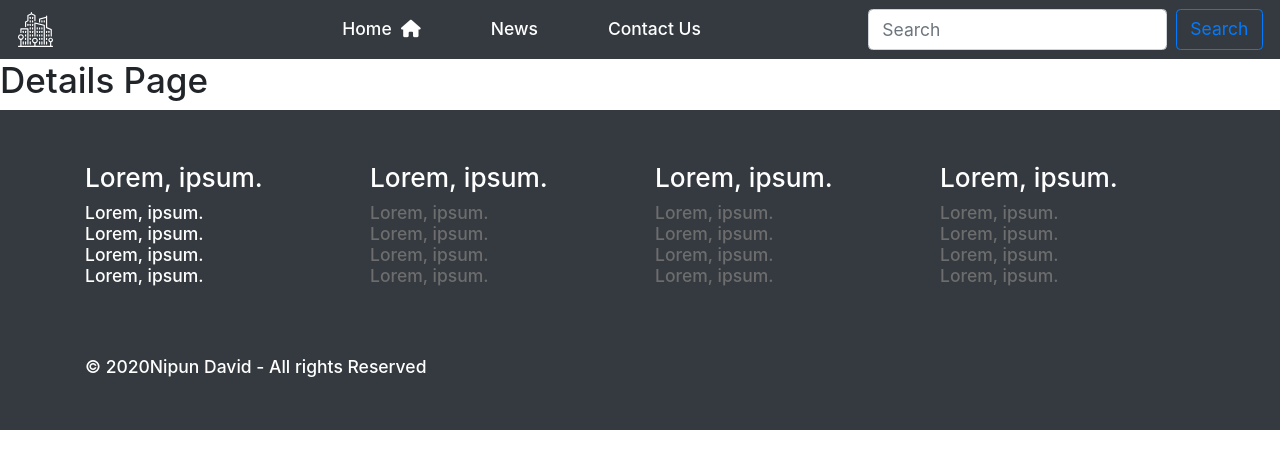
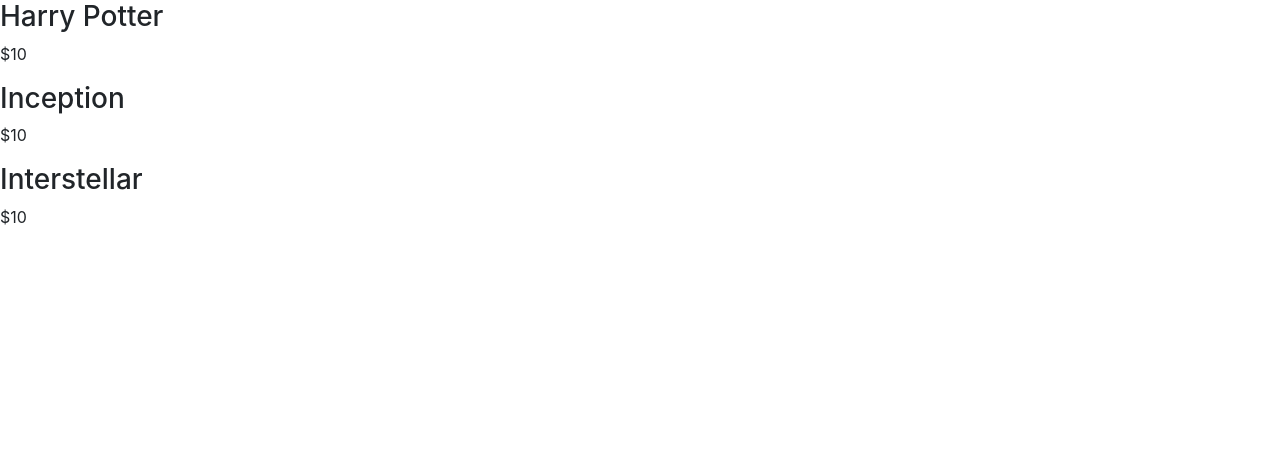
Before and after one commit to nipundavid/SPA_Portfolio, a React (Create React App) app in the folder spa-portfolio/: page /details in a window 1280 px wide. Shown: the top 468 px of the page. Built offline with nearby package versions, Linux system fonts and the light colour scheme.

Commit message:
Context Example

```diff
--- a/spa-portfolio/src/App.css
+++ b/spa-portfolio/src/App.css
@@ -6,9 +6,6 @@
     --mainBlue: #007bff;
 }
 
-* {
-    font-size: 17.5px;
-}
 
 .navbar-toggler:focus {
     outline: none
--- a/spa-portfolio/src/App.js
+++ b/spa-portfolio/src/App.js
@@ -11,20 +11,29 @@
 import News from "./Components/Pages/News";
 import Details from "./Components/Pages/Details";
 import NotFoundPage from "./Components/Pages/NotFoundPage";
+import MovieList from "./Test/MovieList";
+import Nav from "./Test/Nav";
+import { MovieProvider } from "./Test/MovieContext";
 
 function App() {
   return (
-    <h2>
-      <NavBar />
-      <Switch>
-        <Route exact path="/" component={Home}></Route>
-        <Route path="/news" component={News}></Route>
-        <Route path="/contacts" component={Contacts}></Route>
-        <Route path="/details" component={Details}></Route>
-        <Route component={NotFoundPage}></Route>
-      </Switch>
-      <Footer />
-    </h2>
+    // <div>
+    //   <NavBar />
+    //   <Switch>
+    //     <Route exact path="/" component={Home}></Route>
+    //     <Route path="/news" component={News}></Route>
+    //     <Route path="/contacts" component={Contacts}></Route>
+    //     <Route path="/details" component={Details}></Route>
+    //     <Route component={NotFoundPage}></Route>
+    //   </Switch>
+    //   <Footer />
+    // </div>
+    <div>
+      {/* <Nav></Nav> */}
+      <MovieProvider>
+        <MovieList> </MovieList>
+      </MovieProvider>
+    </div>
   );
 }
 
--- a/spa-portfolio/src/Components/Layouts/NavBar.js
+++ b/spa-portfolio/src/Components/Layouts/NavBar.js
@@ -2,7 +2,7 @@
 import logo from "../../logo.svg";
 import { Link } from "react-router-dom";
 
-function NavBar() {
+function NavBar(props) {
   return (
     <nav className="navbar navbar-expand-lg navbar-light bg-dark">
       <img src={logo} alt="logo" style={{ width: "35px" }}></img>
@@ -15,10 +15,11 @@
         aria-expanded="false"
         aria-label="Toggle navigation"
       >
-        // The hamburger icon
+        {/* The hamburger icon */}
         <i className="fas fa-bars" style={{ color: "#fff" }}></i>
       </button>
       {/* <span className="navbar-toggler-icon" /> */}
+      {props.name}
 
       <div className="collapse navbar-collapse ml-5" id="navbarTogglerDemo01">
         <Link className="navbar-brand" href="#"></Link>
--- /dev/null
+++ b/spa-portfolio/src/Test/Movie.js
@@ -0,0 +1,13 @@
+import React from "react";
+
+const Movie = ({ name, price }) => {
+  // state hook
+  return (
+    <div>
+      <h3>{name}</h3>
+      <p>{price}</p>
+    </div>
+  );
+};
+
+export default Movie;
--- /dev/null
+++ b/spa-portfolio/src/Test/MovieContext.js
@@ -0,0 +1,29 @@
+import React, { useState, createContext } from "react";
+
+export const MovieContext = createContext();
+
+export const MovieProvider = (props) => {
+  // state hook
+  const [movies, setMovies] = useState([
+    {
+      name: "Harry Potter",
+      price: "$10",
+      id: 1,
+    },
+    {
+      name: "Inception",
+      price: "$10",
+      id: 2,
+    },
+    {
+      name: "Interstellar",
+      price: "$10",
+      id: 3,
+    },
+  ]);
+  return (
+    <MovieContext.Provider value={[movies, setMovies]}>
+      {props.children}
+    </MovieContext.Provider>
+  );
+};
--- /dev/null
+++ b/spa-portfolio/src/Test/MovieList.js
@@ -0,0 +1,16 @@
+import React, { useState, useContext } from "react";
+import { MovieContext } from "./MovieContext";
+import Movie from "./Movie";
+
+const MovieList = () => {
+  const [movies, setMovies] = useContext(MovieContext);
+  return (
+    <div>
+      {movies.map((movies) => (
+        <Movie name={movies.name} price={movies.price} key={movies.id}></Movie>
+      ))}
+    </div>
+  );
+};
+
+export default MovieList;
--- /dev/null
+++ b/spa-portfolio/src/Test/Nav.js
@@ -0,0 +1,13 @@
+import React from "react";
+
+const Nav = () => {
+  // state hook
+  return (
+    <div>
+      <h3>Nipun</h3>
+      <p>List of movies :</p>
+    </div>
+  );
+};
+
+export default Nav;
```
Also changed, not shown: spa-portfolio/src/Components/Context.js (added, +14 -0 lines), spa-portfolio/src/Test/ClassCounter.js (added, +25 -0 lines), spa-portfolio/src/Test/HookCouter.js (added, +14 -0 lines).
